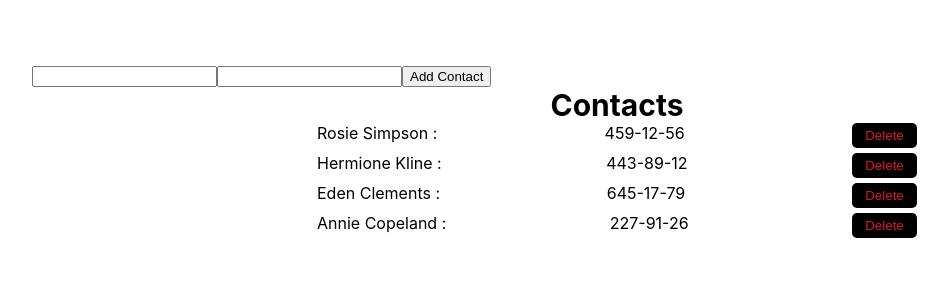
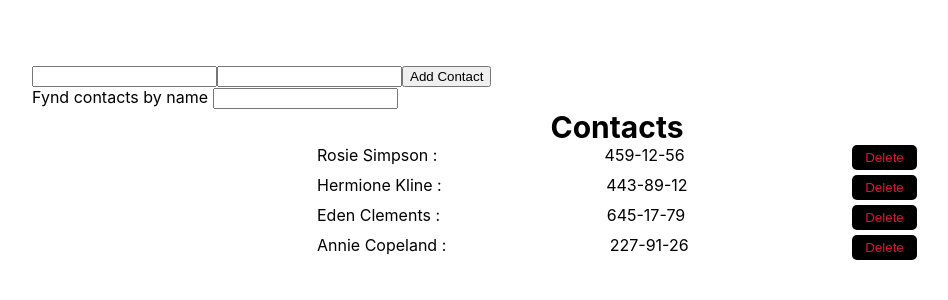
Before and after one commit to Artem2022Hladush/goit-react-hw-02-phonebook, a React (Create React App) app: page / in a window 1280 px wide. Shown: the top 300 px of the page, without its empty margins (23-971 px from the left). Built offline with nearby package versions, Linux system fonts and the light colour scheme.

Commit message:
Add component Filter

```diff
--- a/src/components/App.jsx
+++ b/src/components/App.jsx
@@ -1,6 +1,7 @@
 import  React, {Component} from "react";
 import ContactList from "./ContactList/ContactList";
 import ContactEditor from "./ContactEditor/ContactEditor";
+import Filter from "./Filter/Filter";
 import {nanoid} from "nanoid"
 
 
@@ -12,6 +13,8 @@ state = {
     {id: 'id-3', name: 'Eden Clements', number: '645-17-79'},
     {id: 'id-4', name: 'Annie Copeland', number: '227-91-26'},
   ],
+
+  filter: " ",
 };
 
 addContact = ({name, number}) => {
@@ -35,14 +38,19 @@ this.setState(prevState => ({
 }))
 };
 
+changeFilter = e => {
+  this.setState({filter: e.currentTarget.value})
+}
+
 
 render() {
-const {contacts} =this.state;
+const {contacts, filter} =this.state;
 
 
   return (
     <div className="container">
     <ContactEditor onSubmit={this.addContact}/>
+    <Filter value={filter} onChange={this.changeFilter}/>
     <h2 className="title">Contacts</h2>
     <ContactList contacts={contacts} onDeleteContact={this.handleDeleteContact}/>
     </div>
--- /dev/null
+++ b/src/components/Filter/Filter.jsx
@@ -0,0 +1,15 @@
+import PropTypes from "prop-types"
+
+const Filter = ({value, onChange}) => {
+return (
+	<label>
+      Fynd contacts by name <input type="text" value={value} onChange={onChange}/>
+   </label>
+)
+}
+
+Filter.propTypes = {
+	value:PropTypes.string.isRequired,
+	onChange:PropTypes.func.isRequired,
+}
+export default Filter;
```
